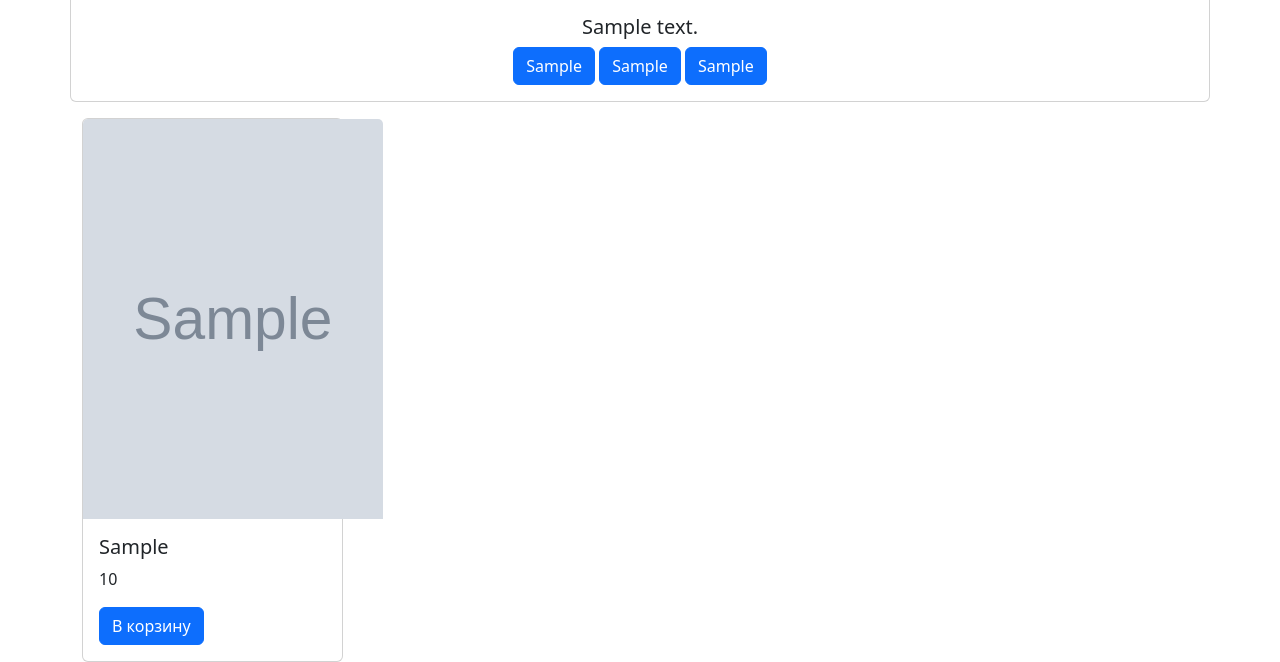
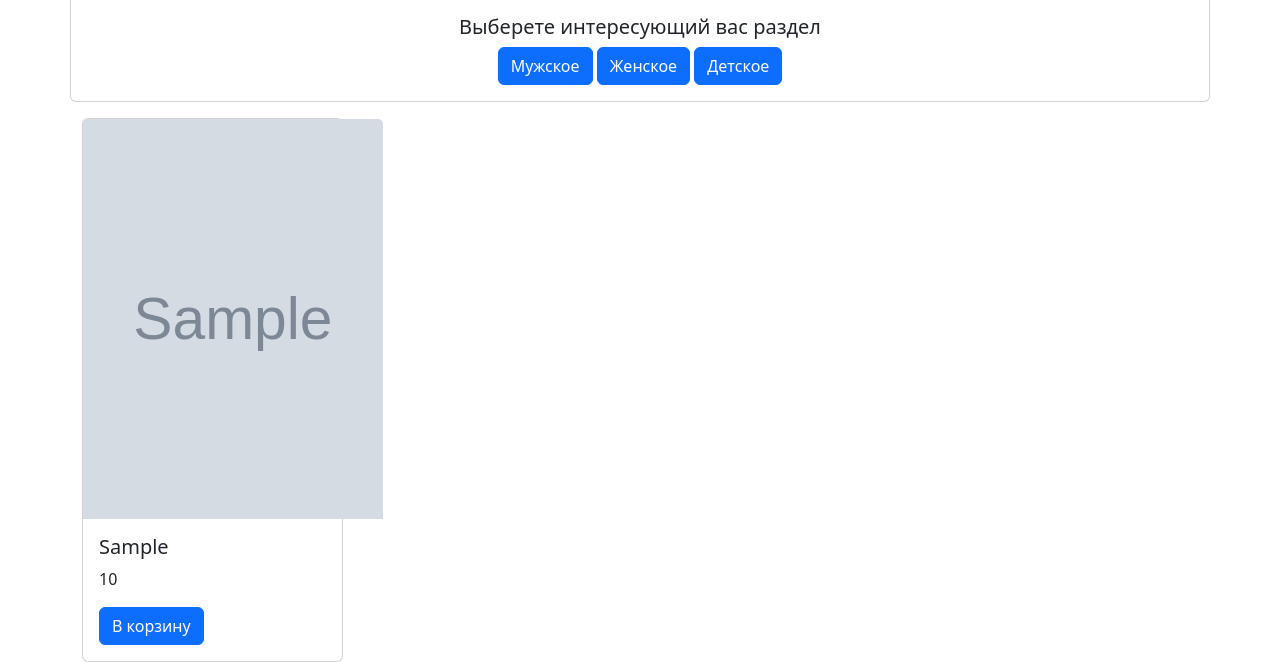
Before and after one commit to SafonovIA/Web_project, a Python web app: template source/templates/home_page.html in a window 1280 px wide. Shown: the part 895-1557 px from the top of the page. Run offline with Jinja, Linux system fonts and the light colour scheme; the template is opened without the code that fills it: most values are stand-ins (such as "Sample title", 1, 10 or a date in 2020); grey boxes marked "Sample" are stand-in pictures.

```diff
--- a/source/templates/home_page.html
+++ b/source/templates/home_page.html
@@ -3,13 +3,13 @@
 {% block content %}
   <div class="row">
     <div class="card mb-3">
-        <img src={{ main_img }} class="card-img-top" alt="Горы">
+        <img src='https://sun9-67.userapi.com/c844721/v844721600/12813f/IOTsEqFrmZY.jpg' class="card-img-top" alt="Горы">
         <div class="card-body">
-          <h5 class="card-title text-center">{{ text1 }}</h5>
+          <h5 class="card-title text-center">Выберете интересующий вас раздел</h5>
           <div class="text-center">
-            <a class="btn btn-primary" href="/mans" role="button">{{ button1 }}</a>
-            <a class="btn btn-primary" href="/womans" role="button">{{ button2 }}</a>
-            <a class="btn btn-primary" href="/kids" role="button">{{ button3 }}</a>
+            <a class="btn btn-primary" href="/mans" role="button">Мужское</a>
+            <a class="btn btn-primary" href="/womans" role="button">Женское</a>
+            <a class="btn btn-primary" href="/kids" role="button">Детское</a>
           </div>
         </div>
     </div>
```
Also changed, not shown: source/main.py (+1 -11 lines).
